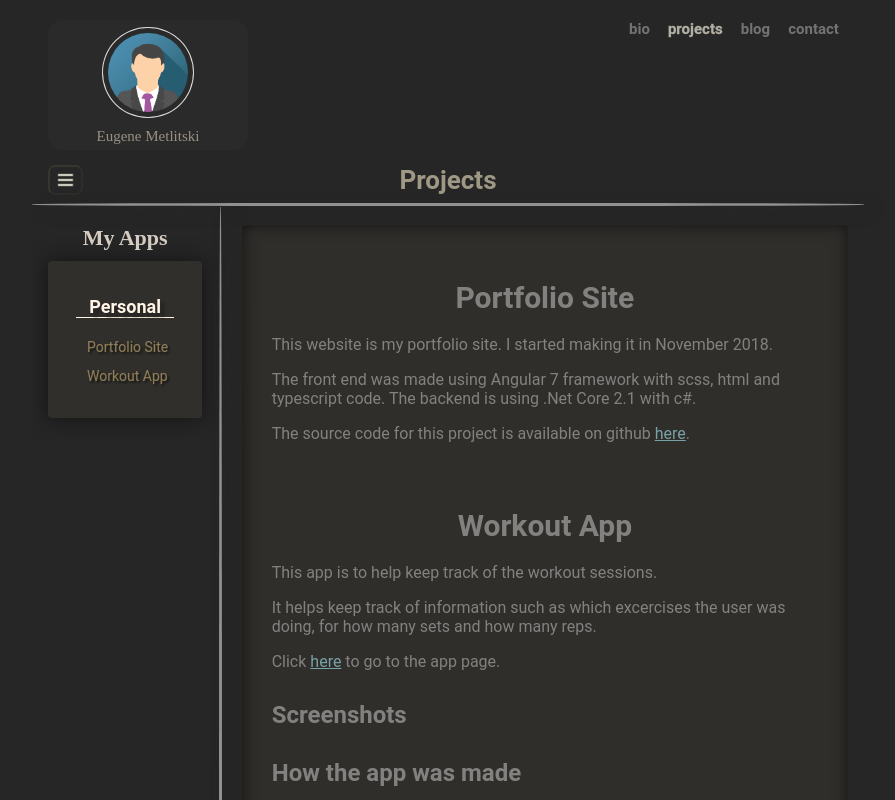
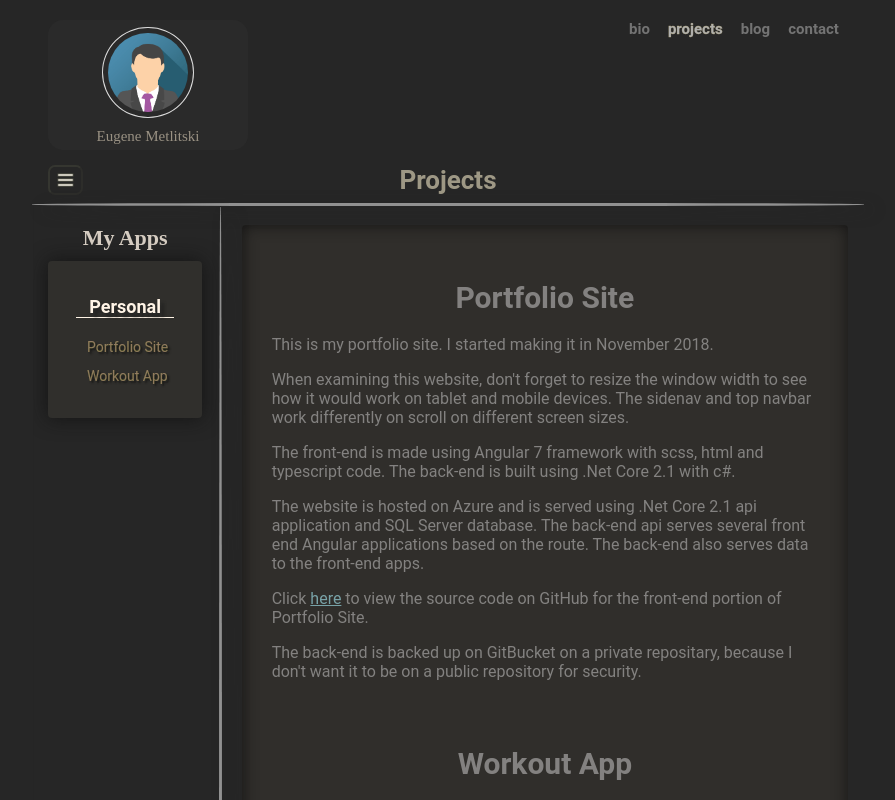
Before and after one commit to EugeneMetlitski/my-portfolio, an Angular app: page /projects in a window 1280 px wide. Shown: the top 800 px of the page, without its empty margins (192-1087 px from the left). Built offline with nearby package versions, Linux system fonts and the light colour scheme.

Commit message:
Updated from private repo version

```diff
--- a/angular.json
+++ b/angular.json
@@ -17,7 +17,7 @@
         "build": {
           "builder": "@angular-devkit/build-angular:browser",
           "options": {
-            "outputPath": "dist/portfolio",
+            "outputPath": "build",
             "index": "src/index.html",
             "main": "src/main.ts",
             "polyfills": "src/polyfills.ts",
--- a/src/app/app.module.ts
+++ b/src/app/app.module.ts
@@ -2,6 +2,7 @@ import { NgModule } from '@angular/core';
 import { RouterModule } from '@angular/router';
 import { BrowserModule } from '@angular/platform-browser';
 import { BrowserAnimationsModule } from '@angular/platform-browser/animations';
+import { HttpClientModule } from '@angular/common/http';
 import { ReactiveFormsModule } from '@angular/forms';
 
 import { AppRoutingModule } from './app-routing.module';
@@ -39,16 +40,17 @@ import { WebService } from 'src/services/web.service';
   ],
   imports: [
     BrowserModule,
+    AppRoutingModule,
     BrowserAnimationsModule,
-    AppRoutingModule,
     ReactiveFormsModule,
+    HttpClientModule,
     RouterModule.forRoot([
       { path: '', redirectTo: 'bio', pathMatch: 'full' },
       { path: 'bio', component: BioComponent },
       { path: 'projects', component: ProjectsComponent },
       { path: 'resume', component: ResumeComponent },
       { path: 'contact', component: ContactComponent },
-      { path: '**', component: NotFoundComponent },
+      { path: '**', component: BioComponent },
     ])
   ],
   providers: [
--- a/src/app/content/contact/contact.component.html
+++ b/src/app/content/contact/contact.component.html
@@ -11,30 +11,25 @@
   <div class="name-email">
     <div class="frm-group">
       <label for="name">Name:</label>
-      <input
-        formControlName="name"
+      <input formControlName="name"
              id="name"
-        type="text"
-      />
+             type="text" />
       <label class="warning"
-        *ngIf="form.get('name').touched && form.get('name').invalid"
-      >
+             *ngIf="form.get('name').touched && form.get('name').invalid">
         <div *ngIf="form.get('name').errors.required">Please enter your name</div>
         <div *ngIf="form.get('name').errors.maxlength">
           Maximum characters is {{ form.get('name').errors.maxlength.requiredLength }}
         </div>
       </label>
     </div>
+
     <div class="frm-group">
       <label for="email">Email:</label>
-      <input
-        formControlName="email"
+      <input formControlName="email"
              id="email"
-        type="text"
-      />
+             type="text" />
       <div class="warning"
-        *ngIf="form.get('email').touched && form.get('email').invalid"
-      >
+           *ngIf="form.get('email').touched && form.get('email').invalid">
         <div *ngIf="form.get('email').errors.required">Please enter a valid email address</div>
         <div *ngIf="form.get('email').errors.email">Please enter a valid email address</div>
         <div *ngIf="form.get('email').errors.maxlength">
@@ -43,21 +38,19 @@
       </div>
     </div>
   </div>
+
   <!-- <div class="frm-group"> -->
   <label for="message">Message:</label>
-    <textarea
-      formControlName="message"
+  <textarea formControlName="msg"
             name="message"
             id="message"
-      rows="8"
-    ></textarea>
+            rows="8"></textarea>
   <div class="warning" style="margin: 7px 0 0 0; padding-right: 13px;"
-      *ngIf="form.get('message').touched && form.get('message').invalid"
-    >
-      <div *ngIf="form.get('message').errors.required">
+       *ngIf="form.get('msg').touched && form.get('msg').invalid">
+    <div *ngIf="form.get('msg').errors.required">
       Please enter a mesage
     </div>
-      <div *ngIf="form.get('message').errors.maxlength">
+    <div *ngIf="form.get('msg').errors.maxlength">
       Maximum characters is {{ form.get('message').errors.maxlength.requiredLength }}
     </div>
   </div>
@@ -66,6 +59,7 @@
   <button [disabled]="form.invalid || btnSubmitDisabled">{{ btnSubmit }}</button>
 
   <div *ngIf="msgSentSuccess" class="msgSentSuccess">Message sent!</div>
+  <div *ngIf="msgSentError" class="msgSentError">Could not send message!</div>
 
 </form>
 
--- a/src/app/content/contact/contact.component.scss
+++ b/src/app/content/contact/contact.component.scss
@@ -120,3 +120,23 @@ button:disabled {
         text-align: center;
     }
 }
+
+.msgSentError {
+  float: right;
+  margin-top: 7px;
+  margin-right: 5px;
+  padding: 4px 17px 4px 17px;
+  border-radius: 5px;
+  background: red;
+  color: white;
+
+  @media (max-width: 800px) {
+    float: none;
+    display: block;
+    margin: 13px auto 0 auto;
+    padding-top: 5px;
+    width: 130px;
+    height: 18px;
+    text-align: center;
+  }
+}
--- a/src/app/content/contact/contact.component.ts
+++ b/src/app/content/contact/contact.component.ts
@@ -12,6 +12,7 @@ export class ContactComponent {
   btnSubmit = 'Send';
   btnSubmitDisabled = false;
   msgSentSuccess = false;
+  msgSentError = false;
 
   constructor(private webService: WebService) {}
 
@@ -25,7 +26,7 @@ export class ContactComponent {
       Validators.maxLength(60),
       Validators.email
     ]),
-    message: new FormControl('', [
+    msg: new FormControl('', [
       Validators.required,
       Validators.maxLength(500)
     ])
@@ -35,17 +36,26 @@ export class ContactComponent {
     this.btnSubmitDisabled = true;
     this.btnSubmit = 'Sending...';
 
-    this.webService.submitEnquiry(this.form.value, (success: boolean) => {
-      console.log(`Form sent succsessfully: ${success}`);
+    this.webService.post(this.form.value, (success) => {
+
+      if (success === true) {
+        this.msgSentSuccess = true;
+
+        setTimeout(() => {
+          this.msgSentSuccess = false;
+        }, 3000);
+
+      } else {
+        this.msgSentError = true;
+
+        setTimeout(() => {
+          this.msgSentError = false;
+        }, 3000);
+      }
+
       this.btnSubmitDisabled = false;
       this.btnSubmit = 'Send';
       this.form.reset();
-      this.msgSentSuccess = true;
-
-      setTimeout(() => {
-        this.msgSentSuccess = false;
-      }, 3000);
     });
   }
-
 }
--- a/src/app/content/projects/projects.component.html
+++ b/src/app/content/projects/projects.component.html
@@ -2,14 +2,29 @@
 <h1 id="portfolio-site" #portfolio_site>Portfolio Site</h1>
 
 <p>
-    This website is my portfolio site. I started making it in November 2018.
+    This is my portfolio site. I started making it in November 2018.
 </p>
 <p>
-    The front end was made using Angular 7 framework with scss, html and typescript
-    code. The backend is using .Net Core 2.1 with c#.
+    When examining this website, don't forget to resize the window width
+    to see how it would work on tablet and mobile devices. The sidenav and
+    top navbar work differently on scroll on different screen sizes.
 </p>
 <p>
-    The source code for this project is available on github <a href="#" target="_blank">here</a>.
+    The front-end is made using Angular 7 framework with scss, html and typescript
+    code. The back-end is built using .Net Core 2.1 with c#.
+</p>
+<p>
+    The website is hosted on Azure and is served using .Net Core 2.1 api application
+    and SQL Server database. The back-end api serves several front end Angular applications
+    based on the route. The back-end also serves data to the front-end apps.
+</p>
+<p>
+    Click <a href="https://github.com/EugeneMetlitski/my-portfolio" target="_blank">here</a> to view the source code on GitHub for
+    the front-end portion of Portfolio Site.
+</p>
+<p>
+    The back-end is backed up on GitBucket on a private repositary, because I don't want
+    it to be on a public repository for security.
 </p>
 <br />
 
@@ -26,7 +41,7 @@
     many sets and how many reps.
 </p>
 <p>
-    Click <a href="#" target="_blank">here</a> to go to the app page.
+    Click <a href="https://em-portfolio.azurewebsites.net/workout-app" target="_blank">here</a> to go to the app page.
 </p>
 
 <h2>Screenshots</h2>
--- a/src/services/web.service.ts
+++ b/src/services/web.service.ts
@@ -1,16 +1,18 @@
 import { Injectable } from '@angular/core';
+import { HttpClient } from '@angular/common/http';
 
 @Injectable({
   providedIn: 'root'
 })
 export class WebService {
 
-  constructor() { }
+  constructor(private http: HttpClient) { }
 
-  submitEnquiry(vals: JSON, cb: Function) {
-    console.log(vals);
-    setTimeout(() => {
-      cb(true);
-    }, 3000);
+  private homeUrl = 'https://localhost:44360';
+  // private homeUrl = 'https://em-portfolio.azurewebsites.net';
+
+  post(vals: JSON, cb: Function) {
+    const url = `${this.homeUrl}/api/messages`;
+    this.http.post(url, vals).subscribe(res => { cb(res); });
   }
 }
```
Also changed, not shown: 2 other files (tests, documents, lock files or other folders). Lines whose indentation alone changed are shown as unchanged.
